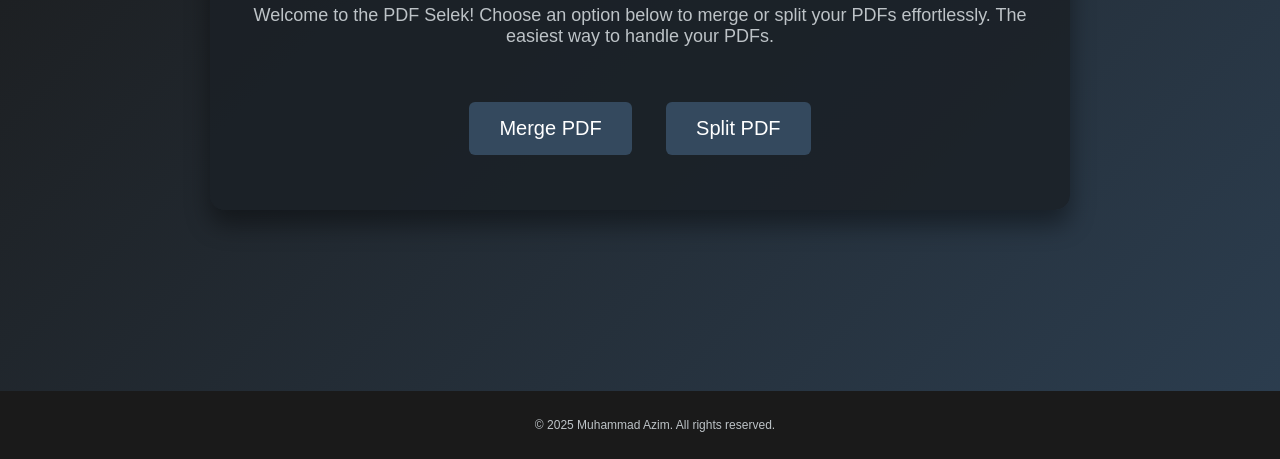
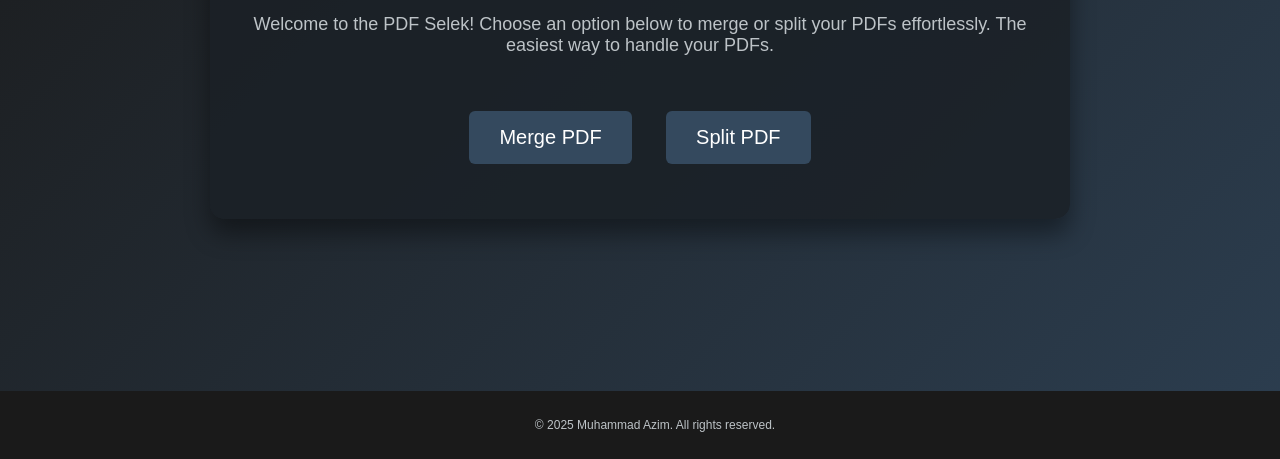
Before and after one commit to MuhdAzimmm/pdfSelek, a plain HTML site: page index.html in a window 1280 px wide. Shown: the part 341-800 px from the top of the page. Drawn offline with Linux system fonts and the light colour scheme.

Commit message:
Update index.html

```diff
--- a/index.html
+++ b/index.html
@@ -5,14 +5,20 @@
   <meta name="viewport" content="width=device-width, initial-scale=1.0">
   <title>PDF Selek</title>
   <style>
+body, html {
+  margin: 0;
+  padding: 0;
+  height: 100%; /* Ensure the body and html take the full viewport height */
+  overflow: hidden; /* Prevent scrolling */
+  box-sizing: border-box; /* Include padding/border in width/height */
+}
+
 body {
   font-family: Arial, sans-serif;
-      margin: 0;
-      padding: 0;
   display: flex;
   justify-content: center;
   align-items: center;
-      height: 100vh;
+  height: 100%; /* Ensure body takes up the full height */
   background: linear-gradient(135deg, #1a1a1a, #2c3e50); /* Dark gradient background */
   color: #ecf0f1; /* Light text color */
   flex-direction: column;
@@ -26,6 +32,9 @@
   box-shadow: 0 15px 25px rgba(0, 0, 0, 0.4); /* Darker shadow */
   width: 90%;
   max-width: 800px;
+  display: flex;
+  flex-direction: column;
+  justify-content: center;
 }
 
 .header {
@@ -79,7 +88,7 @@
 
 @media (max-width: 768px) {
   .container {
-        width: 70%;
+    width: 80%; /* Adjust container width on smaller screens */
   }
 
   .header {
@@ -91,7 +100,6 @@
     padding: 12px 25px;
   }
 }
-
 
   </style>
 </head>
```
Lines whose indentation alone changed are shown as unchanged.
